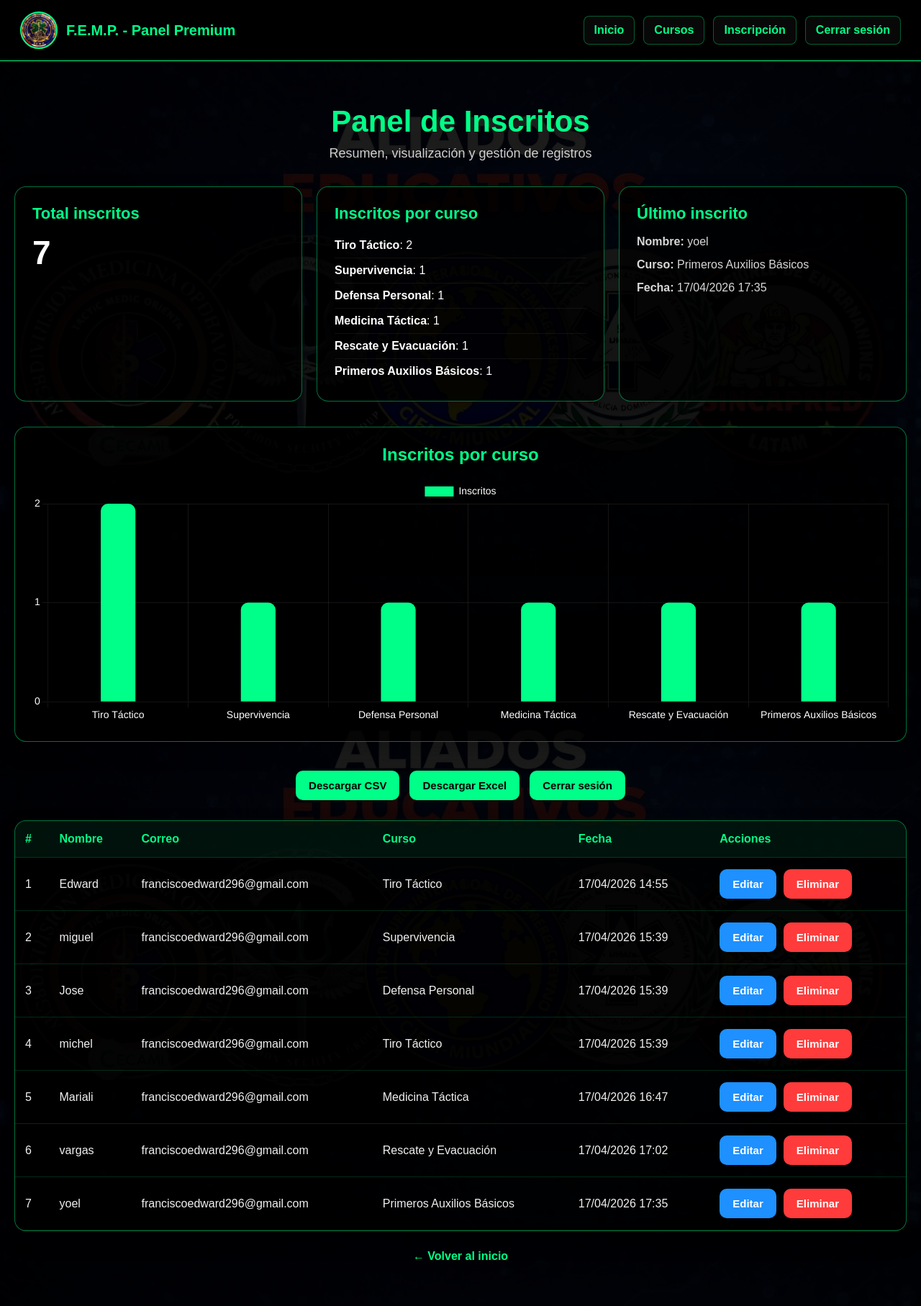
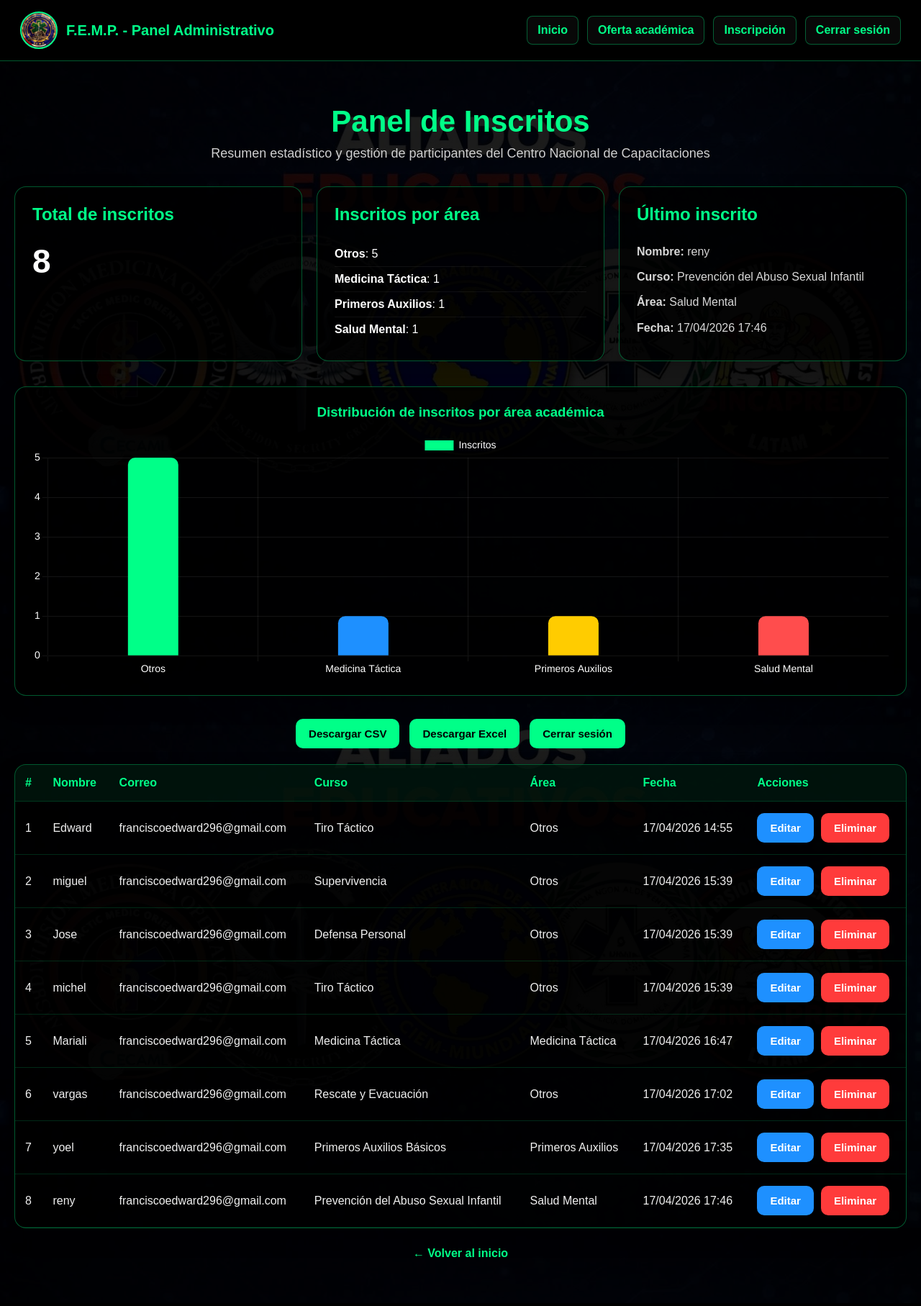
Before and after one commit to edward209/cursos-tacticos, a Flask app: page /inscritos in a window 1280 px wide. Shown: the whole page at 72% size. After the commit the page ends 1747 px from the top, so only its background shows below. Run offline with Flask 3, Linux system fonts and the light colour scheme; the visitor is signed in with stand-in values (Sample User, id 1).

Commit message:
adaptar panel premium a estructura academica FEMP

```diff
--- a/app.py
+++ b/app.py
@@ -9,6 +9,58 @@ app.secret_key = 'clave_secreta_femp_2026'
 
 USUARIO_PANEL = 'admin'
 CLAVE_PANEL = '12345'
+
+
+def obtener_area(curso):
+    medicina_tactica = [
+        'Medicina Táctica',
+        'Manejo de Hemorragias',
+        'Manejo de Fracturas',
+        'Sutura',
+        'Canalización de Paciente',
+        'Curso de Manejo de Mina',
+        'Concepto y Manejo del Paciente en Aeromedicina',
+        'Manejo de Arma de Fuego',
+        'Primer respondiente en disturbios públicos'
+    ]
+
+    primeros_auxilios = [
+        'Primeros Auxilios Básicos',
+        'Primeros Auxilios Psicológicos'
+    ]
+
+    salud_mental = [
+        'Prevención del Suicidio y Autolesión',
+        'Intervención en Crisis y Desastres',
+        'Atención Psicosocial a Víctimas de Violencia',
+        'Prevención del Abuso Sexual Infantil',
+        'Cuidado y Prevención del Maltrato Infantil',
+        'Salud Mental para Cuidadores'
+    ]
+
+    cursos_complementarios = [
+        'Básico de Inteligencia',
+        'Inteligencia Avanzada',
+        'Contrainteligencia',
+        'Protección VP',
+        'Método de la Investigación Criminalista',
+        'Análisis Superior',
+        'Derechos Humanos',
+        'Detective Privado',
+        'Reclutamiento de Fuentes',
+        'Perfil Sospechoso'
+    ]
+
+    if curso in medicina_tactica:
+        return 'Medicina Táctica'
+    elif curso in primeros_auxilios:
+        return 'Primeros Auxilios'
+    elif curso in salud_mental:
+        return 'Salud Mental'
+    elif curso in cursos_complementarios:
+        return 'Cursos Complementarios'
+    else:
+        return 'Otros'
 
 
 @app.route('/')
@@ -84,15 +136,18 @@ def inscritos():
 
             for i, fila in enumerate(reader):
                 if len(fila) == 4:
+                    area = obtener_area(fila[2])
+
                     registro = {
                         'id': i,
                         'nombre': fila[0],
                         'correo': fila[1],
                         'curso': fila[2],
-                        'fecha': fila[3]
+                        'fecha': fila[3],
+                        'area': area
                     }
 
-                    texto = f"{fila[0]} {fila[1]} {fila[2]} {fila[3]}".lower()
+                    texto = f"{fila[0]} {fila[1]} {fila[2]} {fila[3]} {area}".lower()
 
                     if not busqueda or busqueda in texto:
                         registros.append(registro)
@@ -104,9 +159,15 @@ def inscritos():
         curso = r['curso']
         cursos_resumen[curso] = cursos_resumen.get(curso, 0) + 1
 
+    areas_resumen = {}
+    for r in registros:
+        area = r['area']
+        areas_resumen[area] = areas_resumen.get(area, 0) + 1
+
     ultimo_inscrito = registros[-1] if registros else None
-    grafico_labels = list(cursos_resumen.keys())
-    grafico_valores = list(cursos_resumen.values())
+
+    grafico_labels = list(areas_resumen.keys())
+    grafico_valores = list(areas_resumen.values())
 
     return render_template(
         'inscritos.html',
@@ -114,6 +175,7 @@ def inscritos():
         busqueda=busqueda,
         total_inscritos=total_inscritos,
         cursos_resumen=cursos_resumen,
+        areas_resumen=areas_resumen,
         ultimo_inscrito=ultimo_inscrito,
         grafico_labels=grafico_labels,
         grafico_valores=grafico_valores
--- a/inscripciones.csv
+++ b/inscripciones.csv
@@ -8,3 +8,4 @@ michel,franciscoedward296@gmail.com,Tiro Táctico,17/04/2026 15:39
 Mariali,franciscoedward296@gmail.com,Medicina Táctica,17/04/2026 16:47
 vargas,franciscoedward296@gmail.com,Rescate y Evacuación,17/04/2026 17:02
 yoel,franciscoedward296@gmail.com,Primeros Auxilios Básicos,17/04/2026 17:35
+reny,franciscoedward296@gmail.com,Prevención del Abuso Sexual Infantil,17/04/2026 17:46
--- a/templates/inscritos.html
+++ b/templates/inscritos.html
@@ -1,9 +1,8 @@
 <!DOCTYPE html>
 <html>
 <head>
-    <title>Panel de Inscritos</title>
+    <title>Panel de Inscritos | F.E.M.P.</title>
     <meta name="viewport" content="width=device-width, initial-scale=1.0">
-
     <script src="https://cdn.jsdelivr.net/npm/chart.js"></script>
 
     <style>
@@ -25,7 +24,7 @@
 
         .topbar {
             background: rgba(0,0,0,0.92);
-            border-bottom: 1px solid #00ff88;
+            border-bottom: 1px solid rgba(0,255,136,0.35);
             padding: 16px 28px;
             display: flex;
             justify-content: space-between;
@@ -43,7 +42,7 @@
             gap: 12px;
         }
 
-        .topbar img {
+        .topbar-left img {
             width: 52px;
             height: 52px;
             border-radius: 50%;
@@ -52,7 +51,7 @@
             background: white;
         }
 
-        .topbar h2 {
+        .topbar-left h2 {
             margin: 0;
             font-size: 20px;
             color: #00ff88;
@@ -112,7 +111,7 @@
 
         .card {
             background: rgba(0,0,0,0.78);
-            border: 1px solid rgba(0,255,136,0.45);
+            border: 1px solid rgba(0,255,136,0.35);
             border-radius: 16px;
             padding: 24px;
             box-shadow: 0 12px 28px rgba(0,0,0,0.25);
@@ -120,9 +119,8 @@
 
         .card h3 {
             margin-top: 0;
-            margin-bottom: 14px;
             color: #00ff88;
-            font-size: 22px;
+            font-size: 24px;
         }
 
         .numero-principal {
@@ -133,8 +131,8 @@
 
         .card p {
             color: #d8d8d8;
+            line-height: 1.7;
             margin: 8px 0;
-            line-height: 1.5;
         }
 
         .resumen-item {
@@ -146,9 +144,29 @@
             border-bottom: none;
         }
 
+        .grafico {
+            background: rgba(0,0,0,0.78);
+            border: 1px solid rgba(0,255,136,0.35);
+            border-radius: 16px;
+            padding: 24px;
+            margin-bottom: 32px;
+            box-shadow: 0 12px 28px rgba(0,0,0,0.25);
+        }
+
+        .grafico h3 {
+            margin-top: 0;
+            color: #00ff88;
+            text-align: center;
+        }
+
+        .chart-wrap {
+            position: relative;
+            height: 340px;
+            width: 100%;
+        }
+
         .acciones {
-            margin-top: 10px;
-            margin-bottom: 28px;
+            margin-bottom: 22px;
             display: flex;
             gap: 14px;
             flex-wrap: wrap;
@@ -192,32 +210,9 @@
             background: #d62c2c;
         }
 
-        .grafico {
-            background: rgba(0,0,0,0.78);
-            border: 1px solid rgba(0,255,136,0.45);
-            border-radius: 16px;
-            padding: 24px;
-            margin-bottom: 40px;
-            box-shadow: 0 12px 28px rgba(0,0,0,0.25);
-        }
-
-        .grafico h3 {
-            margin-top: 0;
-            margin-bottom: 20px;
-            color: #00ff88;
-            text-align: center;
-            font-size: 24px;
-        }
-
-        .chart-wrap {
-            position: relative;
-            height: 340px;
-            width: 100%;
-        }
-
         .tabla-box {
             background: rgba(0,0,0,0.78);
-            border: 1px solid rgba(0,255,136,0.45);
+            border: 1px solid rgba(0,255,136,0.35);
             border-radius: 16px;
             overflow: hidden;
             box-shadow: 0 12px 28px rgba(0,0,0,0.25);
@@ -230,7 +225,7 @@
         table {
             width: 100%;
             border-collapse: collapse;
-            min-width: 1000px;
+            min-width: 1150px;
         }
 
         th, td {
@@ -263,6 +258,12 @@
             margin: 0;
         }
 
+        .sin-datos {
+            text-align: center;
+            padding: 25px;
+            color: #d0d0d0;
+        }
+
         .footer-link {
             text-align: center;
             margin-top: 26px;
@@ -275,20 +276,10 @@
             font-size: 16px;
         }
 
-        .footer-link a:hover {
-            text-decoration: underline;
-        }
-
-        .sin-datos {
-            text-align: center;
-            padding: 25px;
-            color: #d0d0d0;
-        }
-
         @media (max-width: 768px) {
             .topbar {
-                gap: 15px;
                 justify-content: center;
+                gap: 14px;
             }
 
             .topbar-left {
@@ -307,49 +298,43 @@
             .titulo p {
                 font-size: 16px;
             }
-
-            .acciones {
-                justify-content: center;
-            }
         }
     </style>
 </head>
-
 <body>
 
     <div class="topbar">
         <div class="topbar-left">
             <img src="{{ url_for('static', filename='logo.jpg') }}" alt="Logo">
-            <h2>F.E.M.P. - Panel Premium</h2>
+            <h2>F.E.M.P. - Panel Administrativo</h2>
         </div>
 
         <div class="topbar-links">
             <a href="/">Inicio</a>
-            <a href="/cursos">Cursos</a>
+            <a href="/cursos">Oferta académica</a>
             <a href="/inscripcion">Inscripción</a>
             <a href="/logout">Cerrar sesión</a>
         </div>
     </div>
 
     <div class="contenedor">
-
         <div class="titulo">
             <h1>Panel de Inscritos</h1>
-            <p>Resumen, visualización y gestión de registros</p>
+            <p>Resumen estadístico y gestión de participantes del Centro Nacional de Capacitaciones</p>
         </div>
 
         <div class="stats">
             <div class="card">
-                <h3>Total inscritos</h3>
+                <h3>Total de inscritos</h3>
                 <div class="numero-principal">{{ total_inscritos }}</div>
             </div>
 
             <div class="card">
-                <h3>Inscritos por curso</h3>
-                {% if cursos_resumen %}
-                    {% for curso, cantidad in cursos_resumen.items() %}
+                <h3>Inscritos por área</h3>
+                {% if areas_resumen %}
+                    {% for area, cantidad in areas_resumen.items() %}
                         <div class="resumen-item">
-                            <strong>{{ curso }}</strong>: {{ cantidad }}
+                            <strong>{{ area }}</strong>: {{ cantidad }}
                         </div>
                     {% endfor %}
                 {% else %}
@@ -362,6 +347,7 @@
                 {% if ultimo_inscrito %}
                     <p><strong>Nombre:</strong> {{ ultimo_inscrito.nombre }}</p>
                     <p><strong>Curso:</strong> {{ ultimo_inscrito.curso }}</p>
+                    <p><strong>Área:</strong> {{ ultimo_inscrito.area }}</p>
                     <p><strong>Fecha:</strong> {{ ultimo_inscrito.fecha }}</p>
                 {% else %}
                     <p>Sin registros.</p>
@@ -370,7 +356,7 @@
         </div>
 
         <div class="grafico">
-            <h3>Inscritos por curso</h3>
+            <h3>Distribución de inscritos por área académica</h3>
             <div class="chart-wrap">
                 <canvas id="graficoCursos"></canvas>
             </div>
@@ -390,6 +376,7 @@
                         <th>Nombre</th>
                         <th>Correo</th>
                         <th>Curso</th>
+                        <th>Área</th>
                         <th>Fecha</th>
                         <th>Acciones</th>
                     </tr>
@@ -400,6 +387,7 @@
                         <td>{{ r.nombre }}</td>
                         <td>{{ r.correo }}</td>
                         <td>{{ r.curso }}</td>
+                        <td>{{ r.area }}</td>
                         <td>{{ r.fecha }}</td>
                         <td>
                             <div class="acciones-fila">
@@ -413,7 +401,7 @@
                     </tr>
                     {% else %}
                     <tr>
-                        <td colspan="6" class="sin-datos">No hay inscritos registrados.</td>
+                        <td colspan="7" class="sin-datos">No hay inscritos registrados.</td>
                     </tr>
                     {% endfor %}
                 </table>
@@ -423,7 +411,6 @@
         <div class="footer-link">
             <a href="/">← Volver al inicio</a>
         </div>
-
     </div>
 
     <script id="data-json" type="application/json">
@@ -447,7 +434,7 @@
                 datasets: [{
                     label: 'Inscritos',
                     data: data.valores,
-                    backgroundColor: '#00ff88',
+                    backgroundColor: ['#00ff88', '#1e90ff', '#ffcc00', '#ff4d4d'],
                     borderRadius: 10,
                     barPercentage: 0.45,
                     categoryPercentage: 0.55,
```
